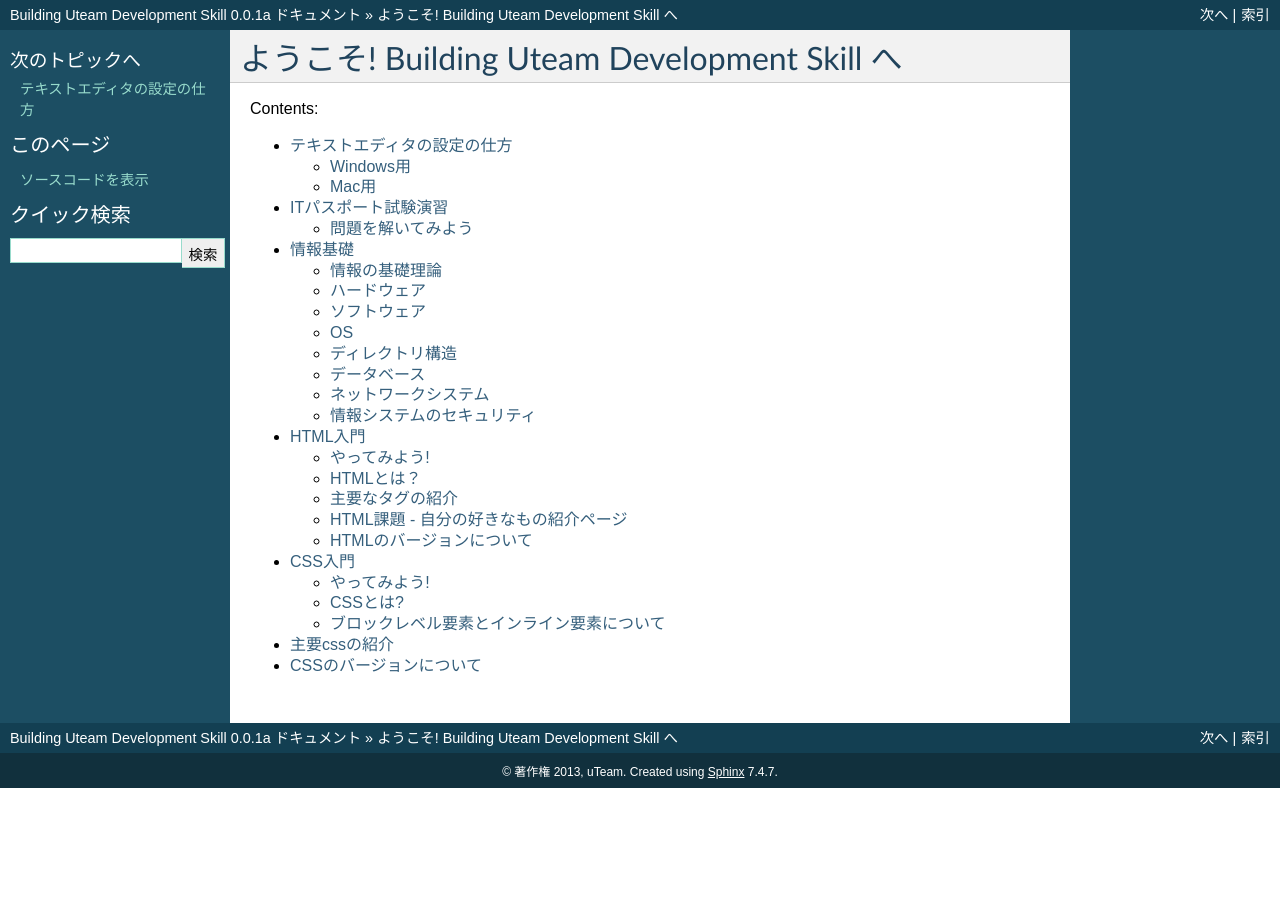
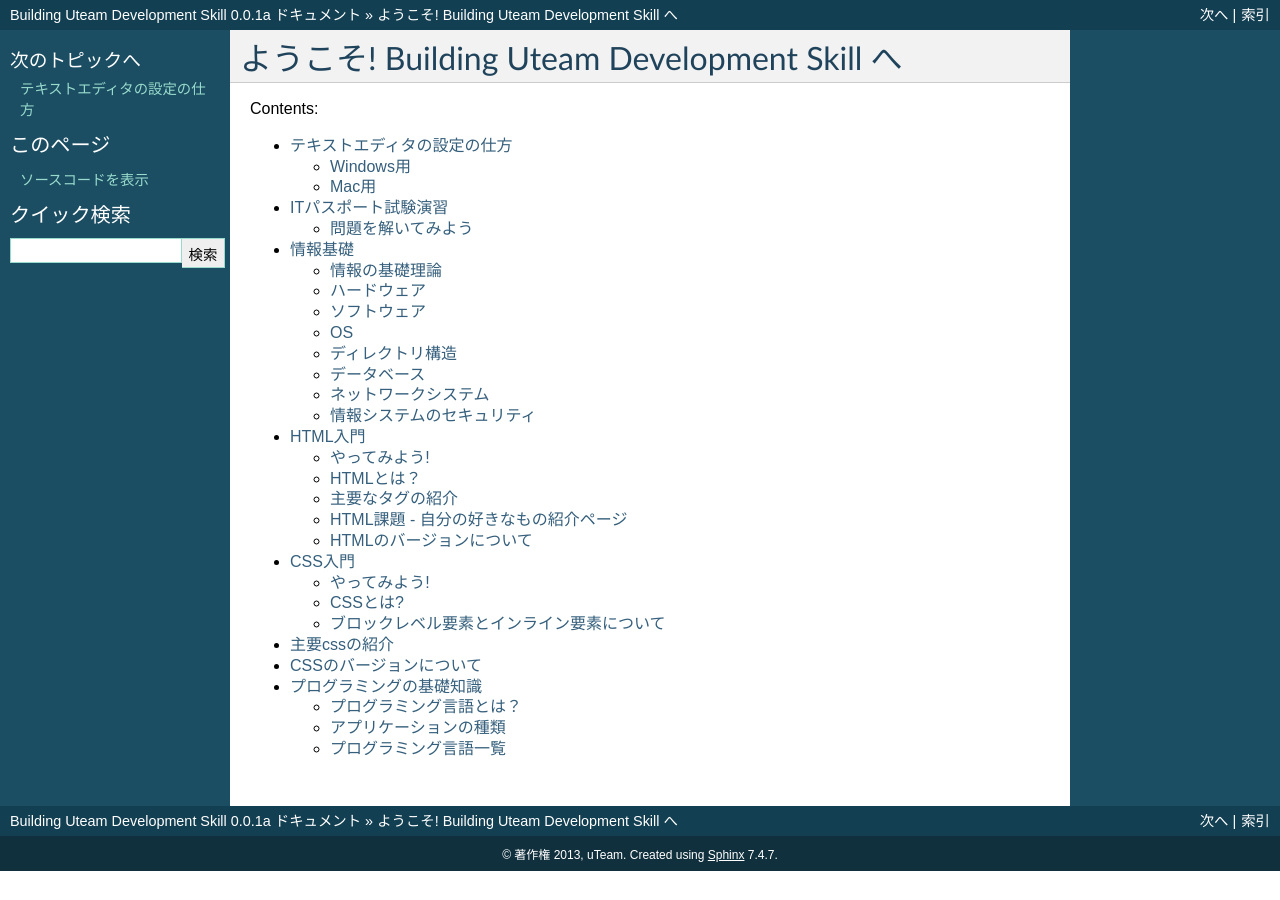
Before and after one commit to uhero-corp/buds, a Sphinx documentation site: the page built from source/index.txt, in a window 1280 px wide. Built offline with Sphinx 7.4.7, drawn with Linux system fonts in a browser that asks for light colours; some of the changed lines change nothing that is shown.

Commit message:
first commit

```diff
--- /dev/null
+++ b/source/6_introduction_programming.txt
@@ -0,0 +1,42 @@
+=========================
+プログラミングの基礎知識
+=========================
+
+ここではプログラミングに関する基礎的な知識や書き方について解説していきます。
+
+
+プログラミング言語とは？
+=========================
+
+| プログラミング言語とは、コンピュータに一連の指示を記述したものです。
+| 例えば
+
+
+.. code-block:: none
+
+   30m右に行ってください
+   10m左に行ってください
+   そこにリンゴの木があったら、リンゴを1つ摘み取りなさい
+
+| このような、マニュアル化された一種の指示書みたいなものです。
+| コンピュータは柔軟な解釈ができないため、定型化された、かっちりした文章を書く必要があります。
+| そのために作られたのがプログラミング言語です。
+
+
+
+アプリケーションの種類
+=======================
+
+
+
+ウェブアプリケーションについて
+-------------------------------
+
+
+サーバーサイドとクライアントサイド
+-----------------------------------
+
+
+
+プログラミング言語一覧
+=======================
--- a/source/index.txt
+++ b/source/index.txt
@@ -16,3 +16,4 @@ Contents:
    3_fundamental_information
    4_html
    5_css
+   6_introduction_programming
```
